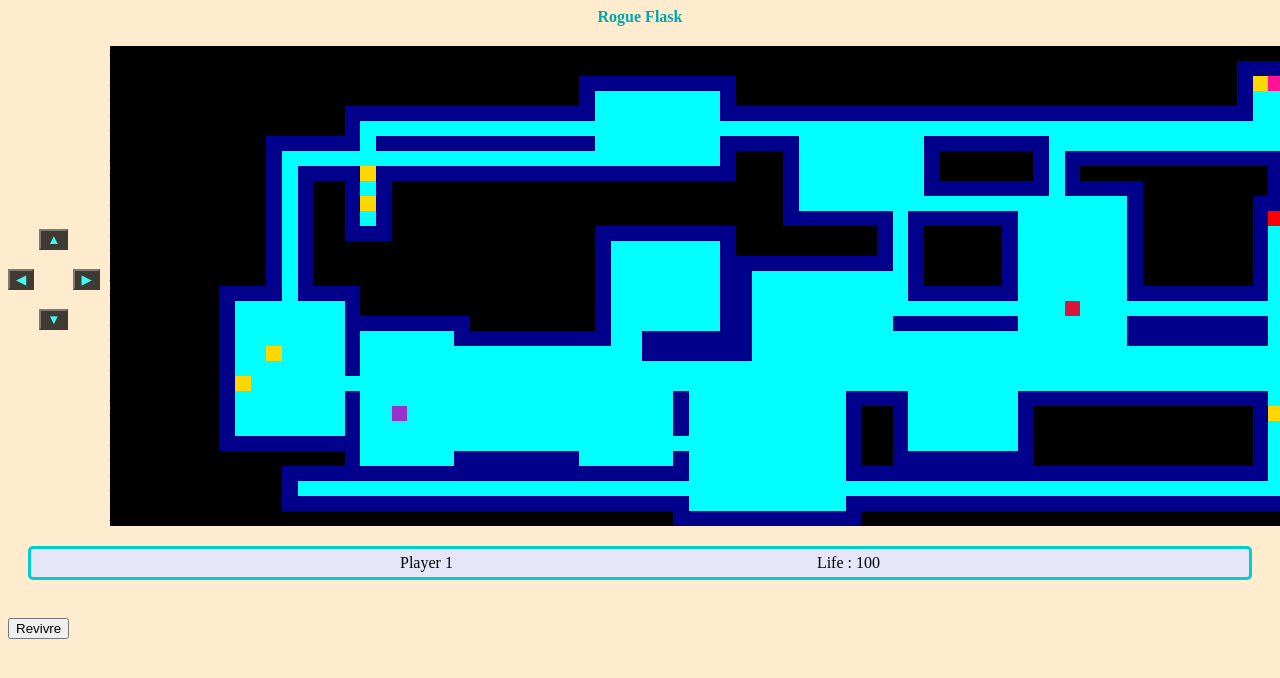
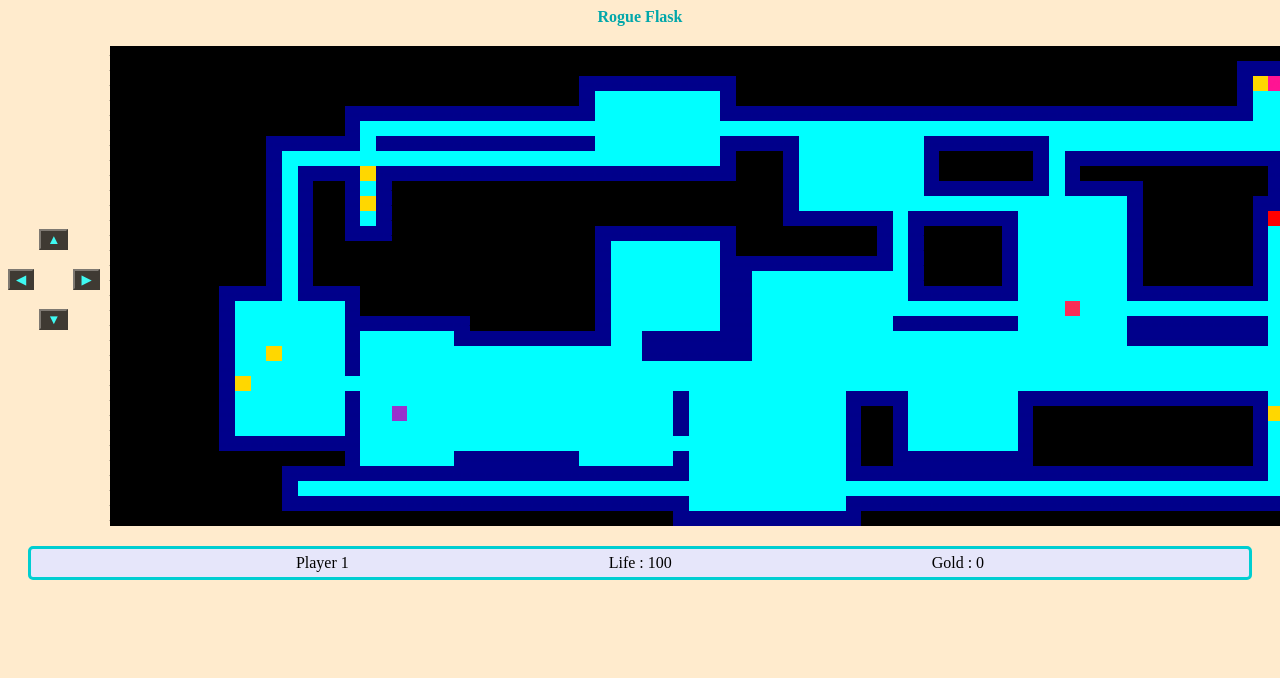
Before and after one commit to LouisJustinTALLOT/projet-web-intro-et-network-intro-les-fourmis, a Flask app: page / in a window 1280 px wide; the page is wider, and only the part inside the window is pictured. Shown: the top 678 px of that part. Run offline with Flask 2, Linux system fonts and the light colour scheme.

Commit message:
Affichage argent et vie

```diff
--- a/game_backend/game.py
+++ b/game_backend/game.py
@@ -71,7 +71,7 @@ class Game:
             if not id_collected == None:
                 coin.kill_entity(self)
                 self._all_players[id_collected].earn_money(coin._value)
-                packets.append( ((self.build_data_earn(id_collected, coin._value)), True) )
+                packets.append( ((self.build_data_earn(id_collected, coin._value, self._all_players[id_collected]._money)), True) )
 
 
 
@@ -140,10 +140,11 @@ class Game:
                  "j": f"{new_x}",
                  "content": new_content}]
 
-    def build_data_earn(self, player_id, earned_amount):
+    def build_data_earn(self, player_id, earned_amount, total):
         return [{"descr": "earn",
                  "ident": f"{player_id}",
-                 "val": f"{earned_amount}"},
+                 "val": f"{earned_amount}",
+                 "money": f"{total}"},
                 {"foo": "bar"}]
 
     def build_data_attack(self, foe_name, player_id, is_dead):
--- a/static/css/main.css
+++ b/static/css/main.css
@@ -31,7 +31,7 @@ body{
 
 
 div.ligne{
-    display: flex
+    display: flex;
 }
 
 span.\#\#{
@@ -51,8 +51,8 @@ span.co{
 }
 
 span.DV{
-    background-color:crimson;
-    color: crimson;
+    background-color:rgb(250, 45, 86);
+    color: rgb(250, 45, 86);
 }
 span.Jo{
     background-color:red;
--- a/static/js/main.js
+++ b/static/js/main.js
@@ -74,6 +74,9 @@ window.addEventListener("DOMContentLoaded", (event) => {
             }
             else if(data[i].descr === "earn") {
                 console.log(data[i].ident + " a gagné " + data[i].val)
+                var cell_id = "gold" + data[i].ident;
+                var span_to_modif = document.getElementById(cell_id);
+                span_to_modif.textContent = "Gold : " + data[i].money;
                 break;
             }
             else if(data[i].descr === "fight") {
@@ -85,6 +88,9 @@ window.addEventListener("DOMContentLoaded", (event) => {
                 var cell_id = "vie" + data[i].ident;
                 var span_to_modif = document.getElementById(cell_id);
                 span_to_modif.textContent = "Dead";
+                var cell_id = "respawn";
+                var span_to_modif = document.getElementById(cell_id);
+                span_to_modif.style= "display:inline";
                 break;
             }
             else if (data[i].descr === "damaged") {
@@ -96,6 +102,9 @@ window.addEventListener("DOMContentLoaded", (event) => {
             }
             else if (data[i].descr === "respawn") {
                 console.log("Le joueur "+ data[i].ident + " respawn");
+                var cell_id = "respawn";
+                var span_to_modif = document.getElementById(cell_id);
+                span_to_modif.style= "display:none";
 
                 // on refait apparaître le joueur
                 var cell_id = "cell " + data[i].i + "-" + data[i].j;
--- a/templates/index.html
+++ b/templates/index.html
@@ -39,16 +39,20 @@
                 <span id="ident">
                     Player {{i+1}}
                 </span>
-                <span id="{{'vie{}'.format(i)}}">
+                <span id="vie">
+                    <span id="{{'vie{}'.format(i)}}">
                     Life : {{'{}'.format(players[i]._life_pt) }}
+                    </span>
+                    <button id="respawn" class="bouton" style="display: none">Revivre</button>
+                </span>
+                <span id="{{'gold{}'.format(i)}}">
+                    Gold : {{'{}'.format(players[i]._money) }}
                 </span>
             </div>
             {% endfor %}
         </div>
         <br />
 
-        <button id="respawn" class="bouton">Revivre</button>
-
     </div>
 
     </body>
```
